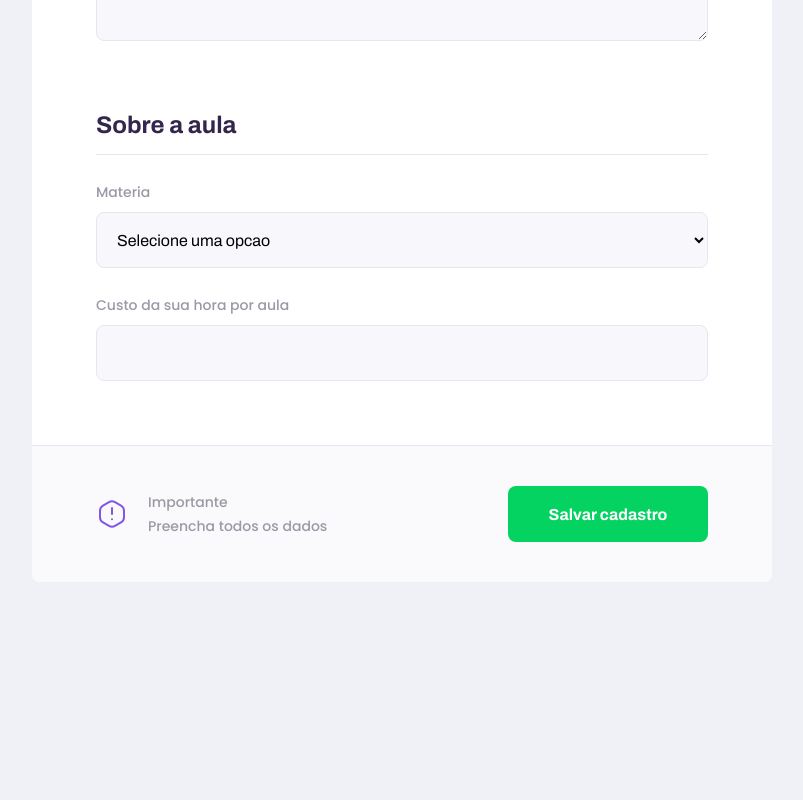
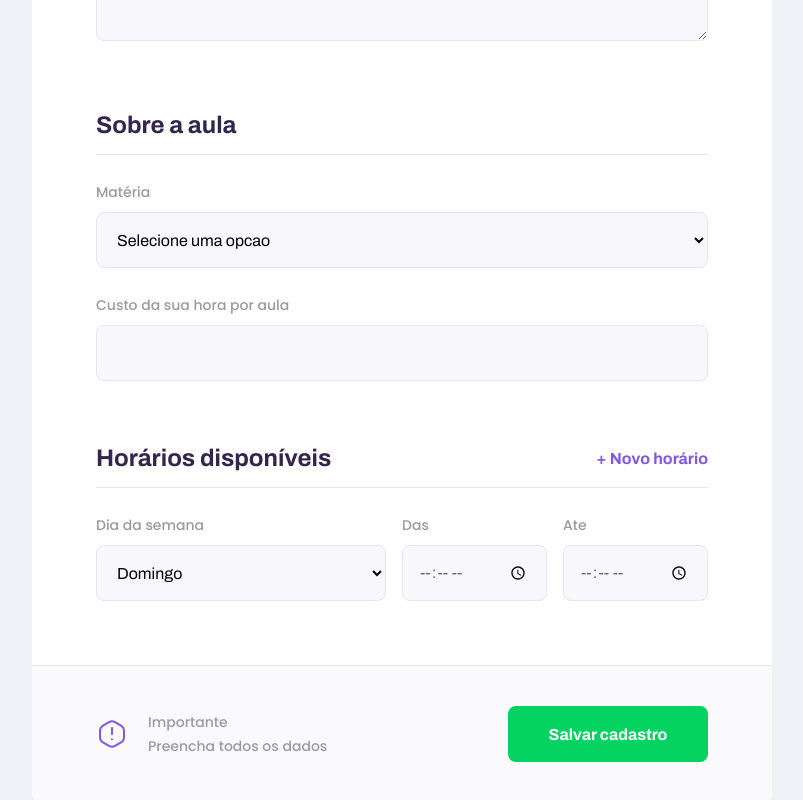
Before and after one commit to gabrielrmodesto/nlw2web, a React (Create React App) app: page /give-classes in a window 1280 px wide. Shown: the part 882-1682 px from the top of the page, without its empty margins (238-1041 px from the left). Before the commit the page ends 1464 px from the top, so only its background shows below. Built offline with nearby package versions, Linux system fonts and the light colour scheme.

Commit message:
Teacher form connect with api

```diff
--- a/src/pages/TeachersForm/index.tsx
+++ b/src/pages/TeachersForm/index.tsx
@@ -1,12 +1,70 @@
-import React from "react";
+import React, { useState, FormEvent } from "react";
 import PageHeader from "../../components/PageHeader";
 import "./styles.css";
 import Input from "../../components/Input";
 import warningIcon from "../../assets/images/icons/warning.svg";
 import Textarea from "../../components/Textarea";
 import Select from "../../components/Select";
+import { useHistory } from "react-router-dom";
+import api from "../../services/api";
 
 export default function TeachersForms() {
+	const history = useHistory();
+
+	const [name, setName] = useState("");
+	const [avatar, setAvatar] = useState("");
+	const [whatsapp, setWhatsapp] = useState("");
+	const [bio, setBio] = useState("");
+
+	const [subject, setSubject] = useState("");
+	const [cost, setCost] = useState("");
+
+	const [scheduleItems, setScheduleItems] = useState([
+		{ week_day: 0, from: "", to: "" },
+	]);
+
+	function addNewScheduleItem() {
+		setScheduleItems([...scheduleItems, { week_day: 0, from: "", to: "" }]);
+	}
+	function setScheduleItemValue(
+		position: number,
+		field: string,
+		value: string
+	) {
+		const updatedScheduleItems = scheduleItems.map(
+			(scheduleItem, index) => {
+				if (index === position) {
+					return { ...scheduleItem, [field]: value };
+				}
+
+				return scheduleItem;
+			}
+		);
+
+		setScheduleItems(updatedScheduleItems);
+	}
+	function handleCreateClass(e: FormEvent) {
+		e.preventDefault();
+
+		api.post("classes", {
+			name,
+			avatar,
+			whatsapp,
+			bio,
+			subject,
+			cost: Number(cost),
+			schedule: scheduleItems,
+		})
+			.then(() => {
+				alert("Cadastro realizado com sucesso!");
+
+				history.push("/");
+			})
+			.catch(() => {
+				alert("Erro no cadastro");
+			});
+	}
+
 	return (
 		<div id="page-teacher-form" className="container">
 			<PageHeader
@@ -14,42 +72,154 @@
 				description="O primeiro passo é preencher esse formulário de inscrição"
 			/>
 			<main>
+				<form onSubmit={handleCreateClass}>
 					<fieldset>
 						<legend>Seus dados</legend>
-					<Input name="name" label="Nome completo" />
-					<Input name="avatar" label="Avatar" />
-					<Input name="whatsapp" label="Whatsapp" />
-					<Textarea name="bio" label="Biografia" />
+						<Input
+							name="name"
+							label="Nome completo"
+							value={name}
+							onChange={(e) => {
+								setName(e.target.value);
+							}}
+						/>
+						<Input
+							name="avatar"
+							label="Avatar"
+							value={avatar}
+							onChange={(e) => {
+								setAvatar(e.target.value);
+							}}
+						/>
+						<Input
+							name="whatsapp"
+							label="Whatsapp"
+							value={whatsapp}
+							onChange={(e) => {
+								setWhatsapp(e.target.value);
+							}}
+						/>
+						<Textarea
+							name="bio"
+							label="Biografia"
+							value={bio}
+							onChange={(e) => {
+								setBio(e.target.value);
+							}}
+						/>
 					</fieldset>
 					<fieldset>
 						<legend>Sobre a aula</legend>
 						<Select
 							name="subject"
-						label="Materia"
+							label="Matéria"
+							value={subject}
+							onChange={(e) => {
+								setSubject(e.target.value);
+							}}
 							options={[
+								{ value: "Artes", label: "Artes" },
+								{ value: "Biologia", label: "Biologia" },
+								{ value: "Ciências", label: "Ciências" },
 								{
-								value: "Artes",
-								label: "Artes",
+									value: "Educação física",
+									label: "Educação física",
+								},
+								{ value: "Física", label: "Física" },
+								{ value: "Geografia", label: "Geografia" },
+								{ value: "História", label: "História" },
+								{ value: "Matemática", label: "Matemática" },
+								{ value: "Português", label: "Português" },
+								{ value: "Química", label: "Química" },
+							]}
+						/>
+						<Input
+							name="cost"
+							label="Custo da sua hora por aula"
+							value={cost}
+							onChange={(e) => {
+								setCost(e.target.value);
+							}}
+						/>
+					</fieldset>
+					<fieldset>
+						<legend>
+							Horários disponíveis
+							<button type="button" onClick={addNewScheduleItem}>
+								+ Novo horário
+							</button>
+						</legend>
+						{scheduleItems.map((scheduleItem, index) => {
+							return (
+								<div
+									key={scheduleItem.week_day}
+									className="schedule-item"
+								>
+									<Select
+										name="week_day"
+										label="Dia da semana"
+										value={scheduleItem.week_day}
+										onChange={(e) =>
+											setScheduleItemValue(
+												index,
+												"week_day",
+												e.target.value
+											)
+										}
+										options={[
+											{ value: "0", label: "Domingo" },
+											{
+												value: "1",
+												label: "Segunda-feira",
 											},
 											{
-								value: "Artes1",
-								label: "Artes",
+												value: "2",
+												label: "Terça-feira",
 											},
 											{
-								value: "Artes2",
-								label: "Artes",
+												value: "3",
+												label: "Quarta-feira",
 											},
 											{
-								value: "Artes3",
-								label: "Artes",
+												value: "4",
+												label: "Quinta-feira",
 											},
 											{
-								value: "Artes4",
-								label: "Artes",
+												value: "5",
+												label: "Sexta-feira",
 											},
+											{ value: "6", label: "Sábado" },
 										]}
 									/>
-					<Input name="cost" label="Custo da sua hora por aula" />
+									<Input
+										name="from"
+										label="Das"
+										type="time"
+										value={scheduleItem.from}
+										onChange={(e) =>
+											setScheduleItemValue(
+												index,
+												"from",
+												e.target.value
+											)
+										}
+									/>
+									<Input
+										name="to"
+										label="Ate"
+										type="time"
+										value={scheduleItem.from}
+										onChange={(e) =>
+											setScheduleItemValue(
+												index,
+												"to",
+												e.target.value
+											)
+										}
+									/>
+								</div>
+							);
+						})}
 					</fieldset>
 					<footer>
 						<p>
@@ -57,8 +227,9 @@
 							Importante <br />
 							Preencha todos os dados
 						</p>
-					<button type="button">Salvar cadastro</button>
+						<button type="submit">Salvar cadastro</button>
 					</footer>
+				</form>
 			</main>
 		</div>
 	);
--- a/src/pages/TeachersForm/styles.css
+++ b/src/pages/TeachersForm/styles.css
@@ -31,6 +31,17 @@
 	width: 100%;
 	padding-bottom: 1.6rem;
 	border-bottom: 1px solid var(--color-line-in-white);
+}
+#page-teacher-form main fieldset legend button{
+	background: none;
+	border: 0;
+	color: var(--color-primary);
+	font: 700 1.6rem Archivo;
+	cursor: pointer;
+	transition: color 0.2s;
+}
+#page-teacher-form main fieldset legend button:hover{
+	color: var(--color-primary-dark);
 }
 #page-teacher-form main fieldset .input-block + .textarea-block,
 #page-teacher-form main fieldset .select-block + .input-block {
@@ -85,6 +96,14 @@
 	#page-teacher-form main fieldset{
 		padding: 0 6.4rem;
 	}
+	#page-teacher-form main .schedule-item{
+		display: grid;
+		grid-template-columns: 2fr 1fr 1fr;
+		column-gap: 1.6rem;
+	}
+	#page-teacher-form main .schedule-item .input-block{
+		margin-top: 0 !important;
+	}
 	#page-teacher-form main footer{
 		padding: 4.0rem 6.4rem;
 		display: flex;
```
Lines whose indentation alone changed are shown as unchanged.
